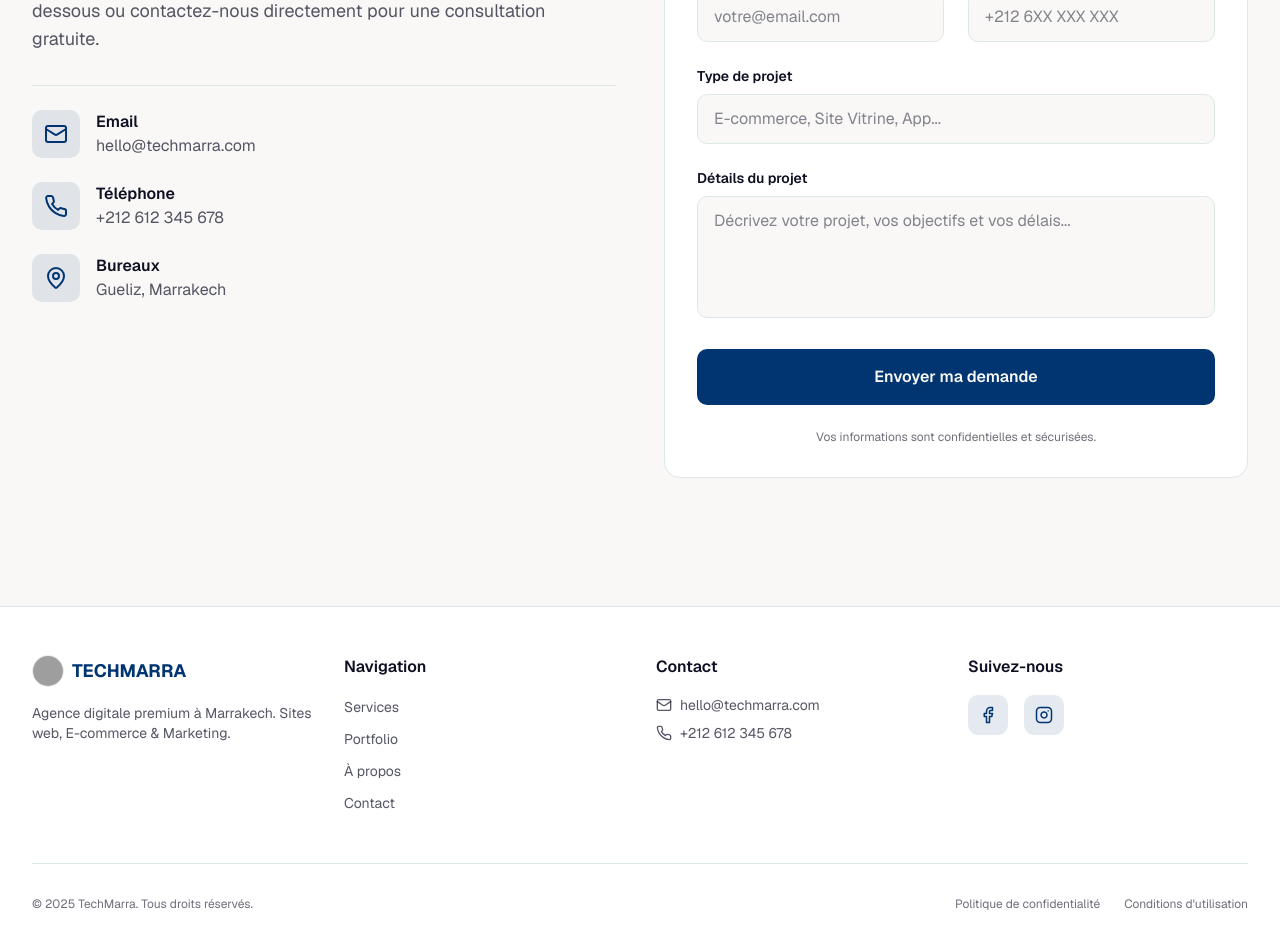
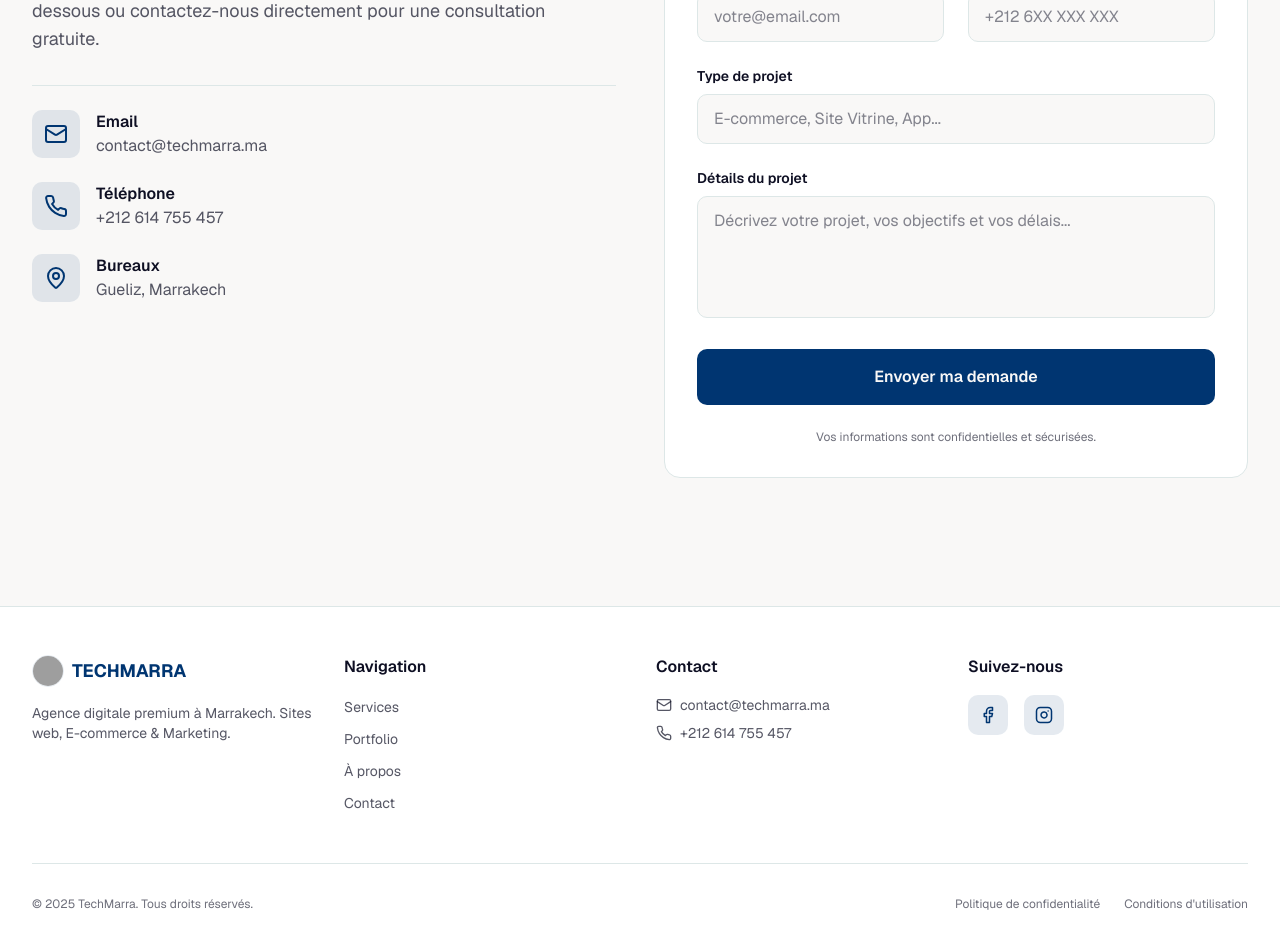
Before and after one commit to ahallali/techmarra, a Next.js app: page /contact in a window 1280 px wide. Shown: the part 720-1660 px from the top of the page. Built offline with nearby package versions, Linux system fonts and the light colour scheme; grey boxes are pictures that could not be loaded.

Commit message:
modifying email and phone number

```diff
--- a/components/contact.tsx
+++ b/components/contact.tsx
@@ -59,10 +59,10 @@ export function Contact({ full }: { full?: boolean }) {
                 <div>
                   <p className="font-semibold text-foreground">{t.contact.email}</p>
                   <a
-                    href="mailto:hello@techmarra.com"
+                    href="mailto:contact@techmarra.ma"
                     className="text-foreground/70 hover:text-primary transition-colors"
                   >
-                    hello@techmarra.com
+                    contact@techmarra.ma
                   </a>
                 </div>
               </div>
@@ -75,8 +75,8 @@ export function Contact({ full }: { full?: boolean }) {
                 </div>
                 <div>
                   <p className="font-semibold text-foreground">{t.contact.phone}</p>
-                  <a href="tel:+212612345678" className="text-foreground/70 hover:text-primary transition-colors">
-                    +212 612 345 678
+                  <a href="tel:+212614755457" className="text-foreground/70 hover:text-primary transition-colors">
+                    +212 614 755 457
                   </a>
                 </div>
               </div>
--- a/components/footer.tsx
+++ b/components/footer.tsx
@@ -63,18 +63,18 @@ export function Footer() {
             <ul className="space-y-2">
               <li>
                 <a
-                  href="mailto:hello@techmarra.com"
+                  href="mailto:contact@techmarra.ma"
                   className="text-sm text-foreground/70 hover:text-primary transition-colors flex items-center gap-2"
                 >
-                  <Mail size={16} /> hello@techmarra.com
+                  <Mail size={16} /> contact@techmarra.ma
                 </a>
               </li>
               <li>
                 <a
-                  href="tel:+212612345678"
+                  href="tel:+212614755457"
                   className="text-sm text-foreground/70 hover:text-primary transition-colors flex items-center gap-2"
                 >
-                  <Phone size={16} /> +212 612 345 678
+                  <Phone size={16} /> +212 614 755 457
                 </a>
               </li>
             </ul>
```
Also changed, not shown: 1 other file (tests, documents, lock files or other folders).
